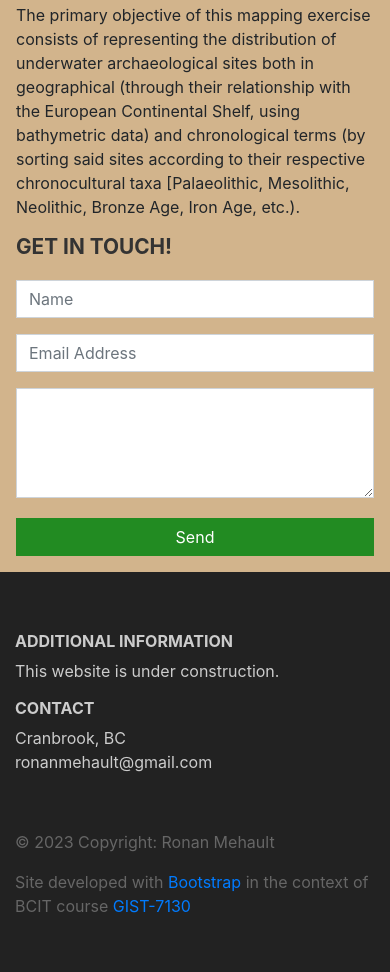
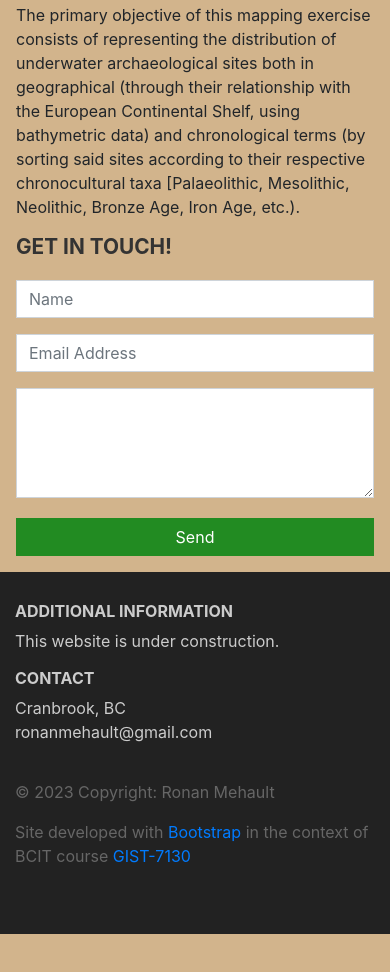
Before and after one commit to RonanMehault/RonanMehault.github.io, a plain HTML site: page index.html in a window 390 px wide. Shown: the part 1736-2708 px from the top of the page. After the commit the page ends 2670 px from the top, so only its background shows below. Drawn offline with nearby package versions, Linux system fonts and the light colour scheme; a script that the page names is missing.

Commit message:
indexstyle.css

```diff
--- a/indexstyle.css
+++ b/indexstyle.css
@@ -217,6 +217,16 @@ header::after {
     .features {
         margin: 0;
     }
+
+	 /* Adjust styles for the footer section on smaller screens */
+    .page-footer {
+        padding: 30px 0; /* Reduce footer padding on smaller screens */
+    }
+
+    /* Adjust styles for the copyright information in the footer on smaller screens */
+    .footer-copyright {
+        padding: 20px 0; /* Reduce padding for the copyright section on smaller screens */
+    }
 }
 
 table {
```
